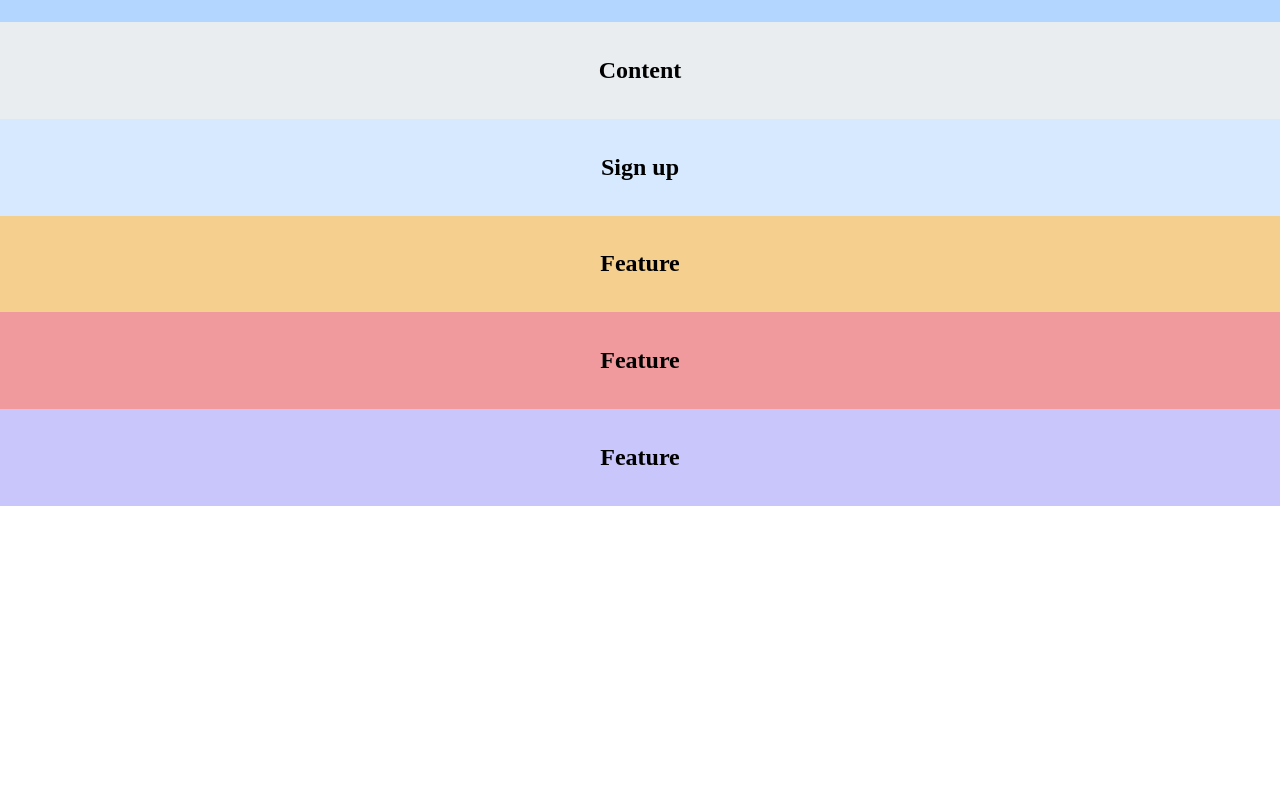
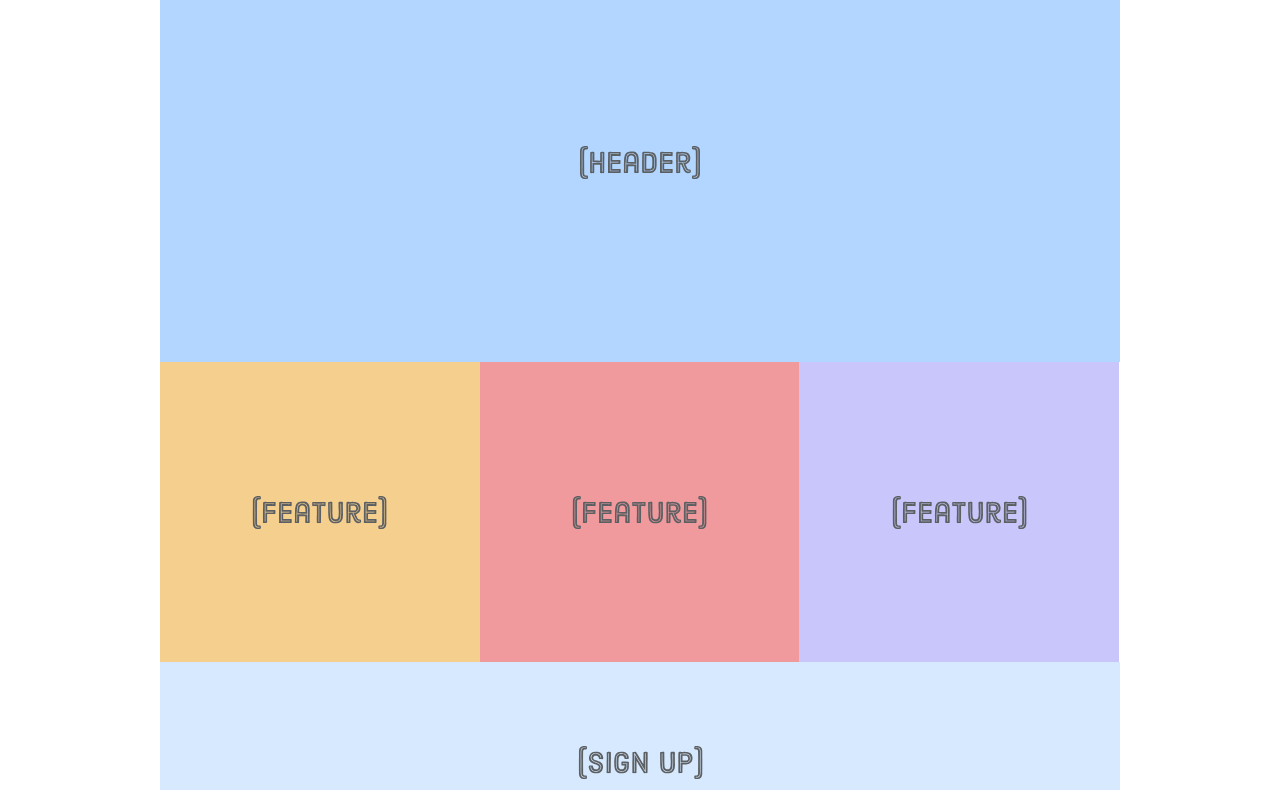
Before and after one commit to JAMK-IT-STUDENT/ttms0400-web-visualisointi-yhteinen-harjoitus-R3DgRu, a plain HTML site: page index.html in a window 1280 px wide. Shown: the part 118-908 px from the top of the page. Before the commit the page ends 800 px from the top, so only its background shows below. Drawn offline with Linux system fonts and the light colour scheme.

Commit message:
edited main.css and index.html

```diff
--- a/index.html
+++ b/index.html
@@ -4,34 +4,34 @@
     <title>Yhteinen harjoitustyö</title>
     <meta charset="utf-8">
     <link rel="stylesheet" href="style/main.css">
-    <meta name="viewport" content="width=device-width,initial-scale=1">
+    <meta name='viewport' content='width=device-width, initial-scale=1.0, maximum-scale=1.0'>
 </head>
 <body>
 
     <nav></nav>
 
     <header>
-        <h1>Header</h1>
+        <img src="images/header.svg">
     </header>
 
     <main>
-        <h2>Content</h2>
+        <img src="images/content.svg">
     </main>
 
     <section>
-        <h2>Sign up</h2>
+        <img src="images/sign-up.svg">
     </section>
 
     <article class="bg-yellow">
-        <h2>Feature</h2>
+        <img src="images/feature.svg">
     </article>
 
     <article class="bg-red">
-        <h2>Feature</h2>
+        <img src="images/feature.svg">
     </article>
 
     <article class="bg-purple">
-        <h2>Feature</h2>
+        <img src="images/feature.svg">
     </article>
 
 </body>
--- a/style/main.css
+++ b/style/main.css
@@ -1,5 +1,7 @@
 body {
     margin: 0;
+    display: flex;
+    flex-wrap: wrap;
 }
 
 /* Make everything use border-box */
@@ -10,14 +12,17 @@ body {
 }
 
 nav, header, main, section, article {
-    display: block;
+    display: flex;
     width: 100vw;
+    height: 300px;
     padding: 15px;
-    text-align: center;
+    align-items: center;
+    justify-content: center;
 }
 
 nav {
     background-color: #5995DA;
+    height: 80px;
 }
 
 header {
@@ -45,3 +50,40 @@ section {
 .bg-purple {
     background-color: #C8C6FA;
 }
+
+
+/* Mobile Styles */
+@media only screen and (max-width: 400px) {
+    body {
+        background-color: #F09A9D; /* Red */
+    }
+}
+
+/* Tablet Styles */
+@media only screen and (min-width: 401px) and (max-width: 960px) {
+    section,
+    article {
+        width: 50%;
+    }
+}
+
+/* Desktop Styles */
+@media only screen and (min-width: 961px) {
+    body {
+        width: 960px;
+        margin: 0 auto;
+    }
+    article {
+        width: 33.3%;
+    }
+    header {
+        height: 400px;
+    }
+    section {
+        height: 200px;
+        order: 1;
+    }
+    main {
+        order: 2;
+    }
+}
```
